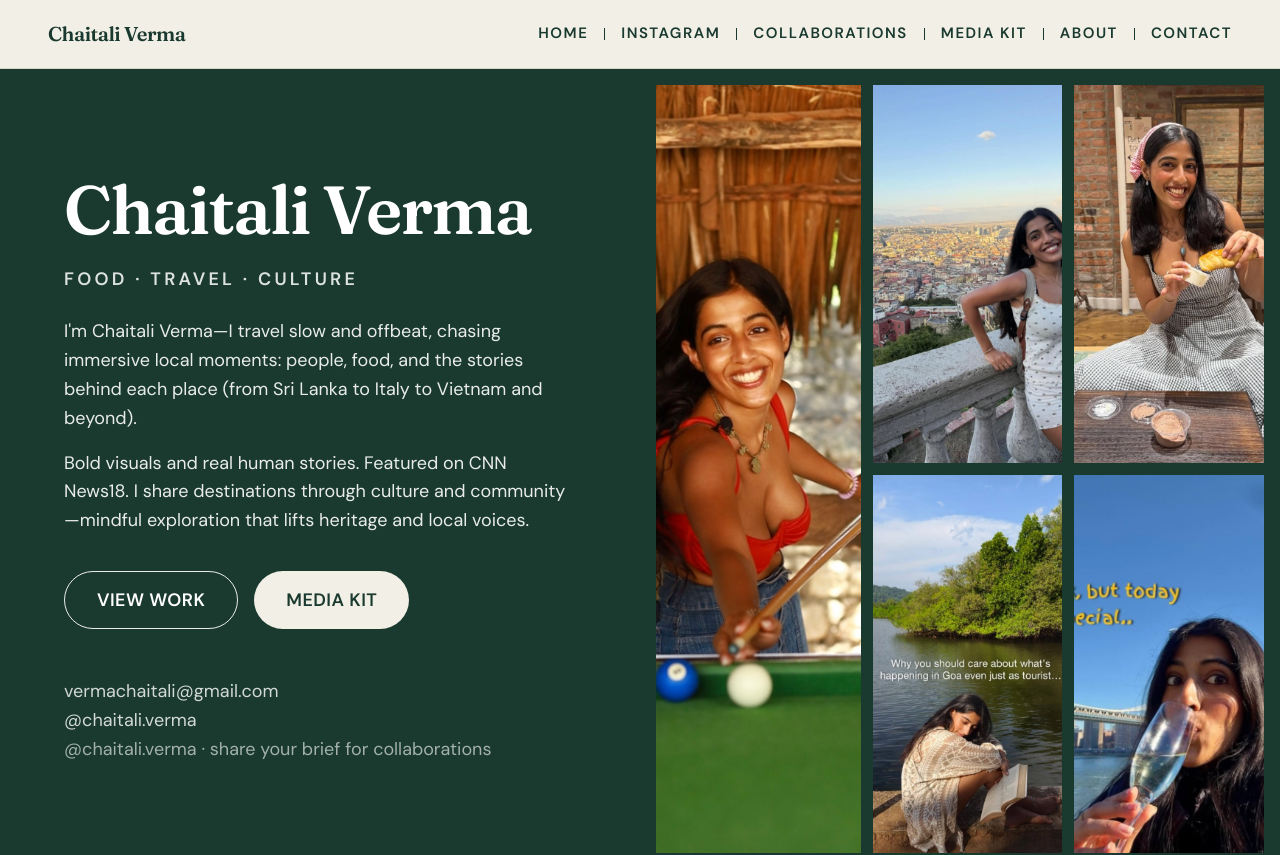
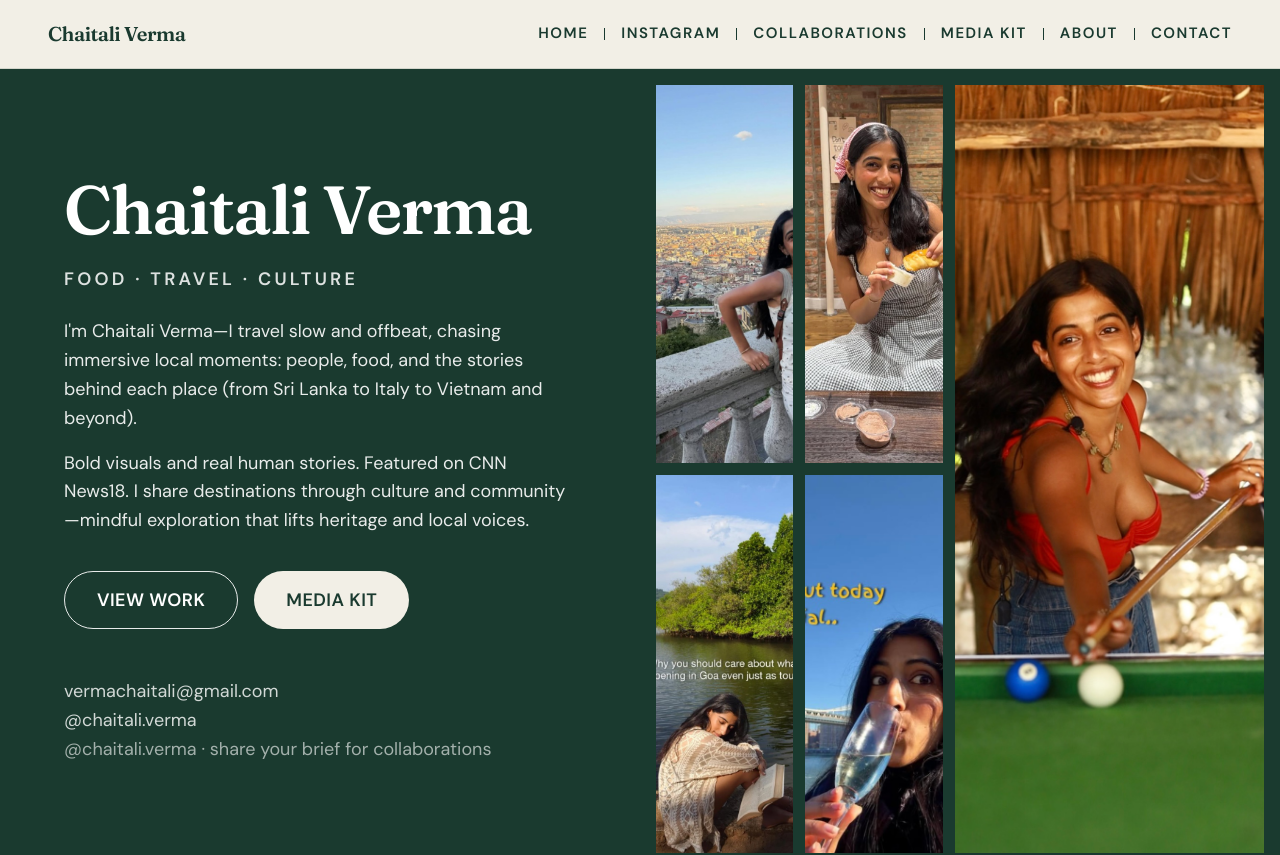
Before and after one commit to satvikbansal24/chaitaliverma, a Next.js app: page / in a window 1280 px wide. Shown: the top 855 px of the page. Built offline with nearby package versions, Linux system fonts and the light colour scheme.

Commit message:
Hero: large photo on the right

```diff
--- a/src/app/page.tsx
+++ b/src/app/page.tsx
@@ -48,8 +48,28 @@ export default function Home() {
           </div>
           <div className="relative min-h-[320px] lg:h-full lg:min-h-0">
             {site.heroImages.length > 0 ? (
-              <div className="grid h-full min-h-[360px] grid-cols-2 gap-3 p-3 lg:min-h-[min(100vh,880px)] lg:grid-cols-[minmax(0,1.08fr)_minmax(0,1fr)_minmax(0,1fr)] lg:grid-rows-[1fr_1fr] lg:gap-3 lg:p-4">
-                <div className="relative col-span-2 aspect-[4/5] min-h-0 overflow-hidden lg:col-span-1 lg:row-span-2 lg:aspect-auto lg:h-full">
+              <div className="grid h-full min-h-[360px] grid-cols-2 gap-3 p-3 lg:min-h-[min(100vh,880px)] lg:grid-cols-[minmax(0,1fr)_minmax(0,1.08fr)] lg:grid-rows-1 lg:gap-3 lg:p-4">
+                {/* 2×2 — left on lg; second on mobile (below hero) */}
+                <div className="order-2 grid min-h-0 grid-cols-2 grid-rows-2 gap-3 lg:order-1 lg:h-full lg:min-h-0 lg:gap-3">
+                  {site.heroImages.slice(1).map((img, i) => (
+                    <div
+                      key={img.src}
+                      className="relative aspect-square min-h-0 overflow-hidden lg:aspect-auto lg:min-h-0 lg:h-full"
+                    >
+                      <Image
+                        src={img.src}
+                        alt={img.alt}
+                        fill
+                        className="object-cover"
+                        style={img.objectPosition ? { objectPosition: img.objectPosition } : undefined}
+                        priority={i < 2}
+                        sizes="(max-width: 1024px) 50vw, 22vw"
+                      />
+                    </div>
+                  ))}
+                </div>
+                {/* Large panel — right on lg; first on mobile (top) */}
+                <div className="relative order-1 col-span-2 aspect-[4/5] min-h-0 overflow-hidden lg:order-2 lg:col-span-1 lg:aspect-auto lg:h-full">
                   <Image
                     src={site.heroImages[0].src}
                     alt={site.heroImages[0].alt}
@@ -64,22 +84,6 @@ export default function Home() {
                     sizes="(max-width: 1024px) 100vw, 28vw"
                   />
                 </div>
-                {site.heroImages.slice(1).map((img, i) => (
-                  <div
-                    key={img.src}
-                    className="relative aspect-square min-h-0 overflow-hidden lg:aspect-auto lg:min-h-0 lg:h-full"
-                  >
-                    <Image
-                      src={img.src}
-                      alt={img.alt}
-                      fill
-                      className="object-cover"
-                      style={img.objectPosition ? { objectPosition: img.objectPosition } : undefined}
-                      priority={i < 2}
-                      sizes="(max-width: 1024px) 50vw, 22vw"
-                    />
-                  </div>
-                ))}
               </div>
             ) : (
               <div className="flex h-full min-h-[360px] flex-col items-center justify-center bg-gradient-to-br from-[#1a3a2f] via-stone-800 to-stone-900 px-6 text-center lg:min-h-full">
```
